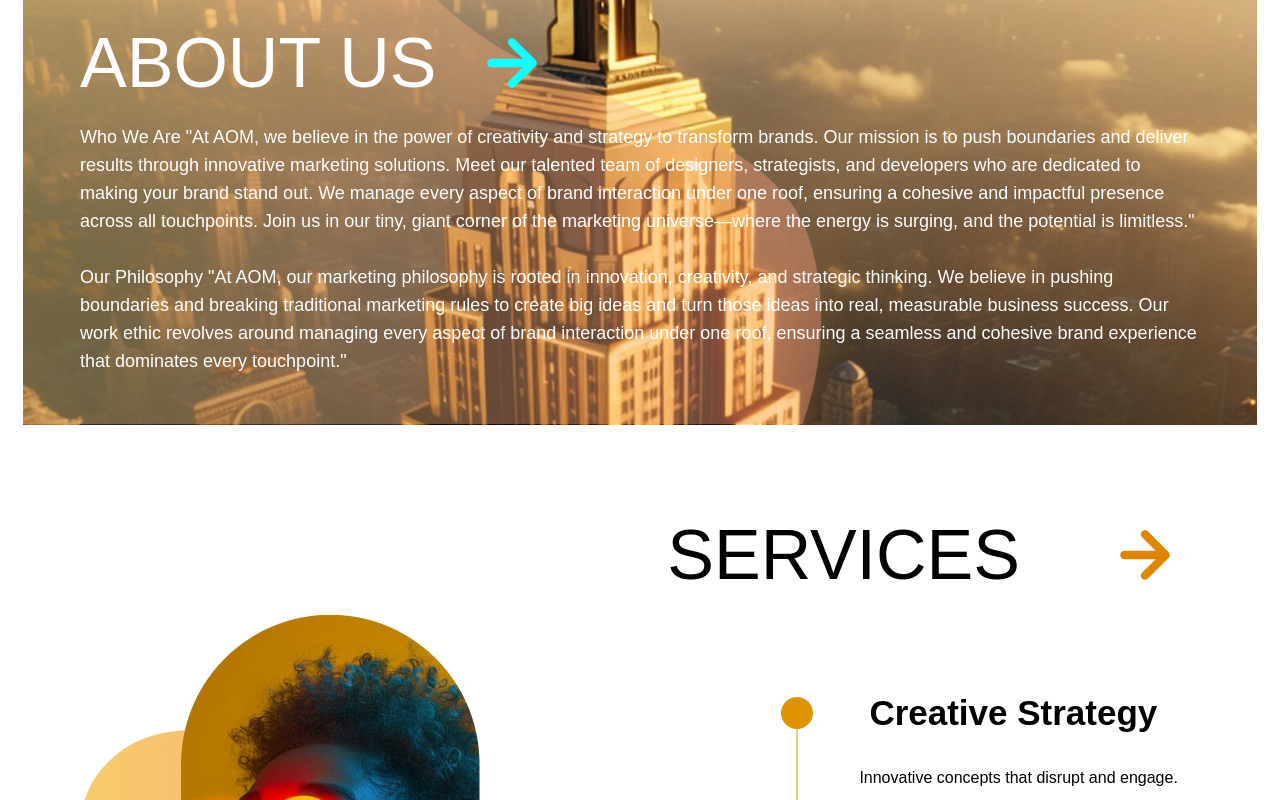
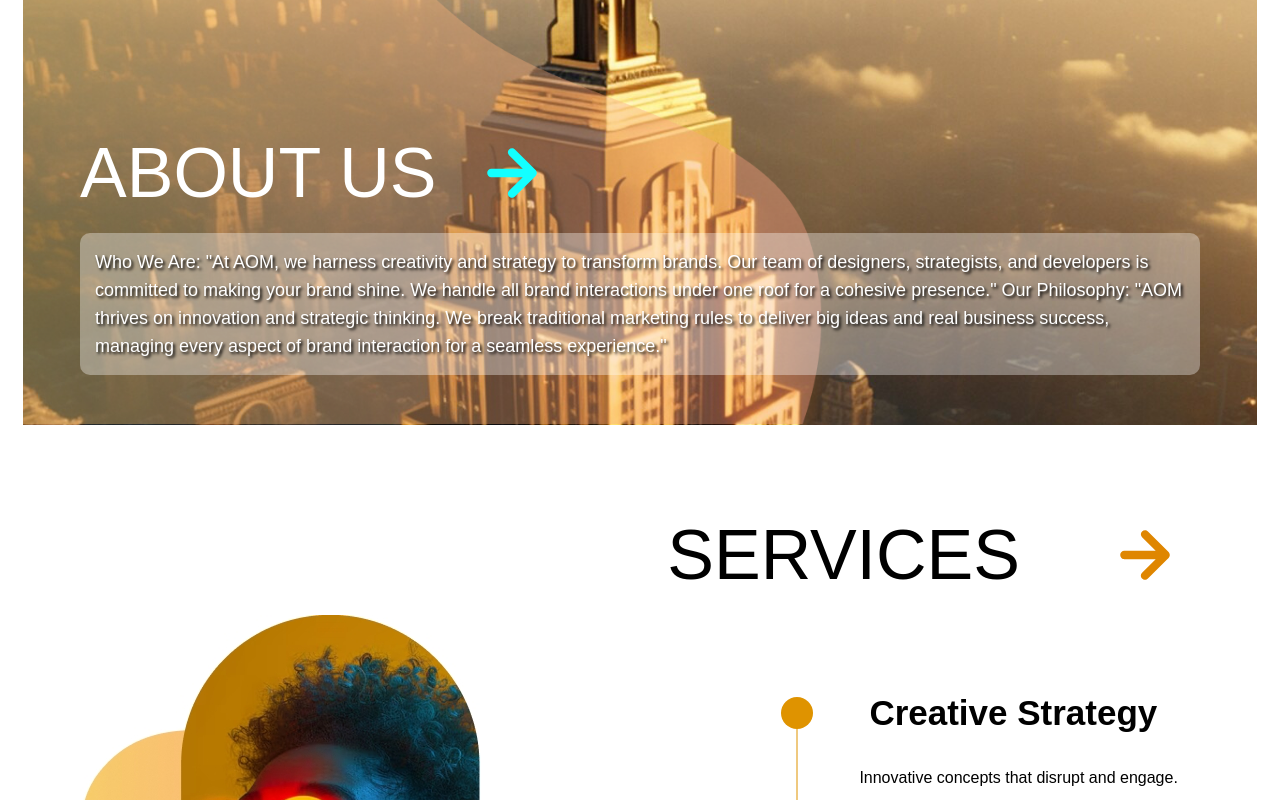
Before and after one commit to bohdan-kov/GSK, a plain HTML site: page index.html in a window 1280 px wide. Shown: the part 1220-2020 px from the top of the page. Drawn offline with nearby package versions, Linux system fonts and the light colour scheme; a web font is replaced by a local one.

Commit message:
Change text style

```diff
--- a/css/style.css
+++ b/css/style.css
@@ -149,6 +149,10 @@ body {
     font-weight: 400;
     font-size: 22px;
     line-height: 26px;
+    border-radius: 10px;
+    padding: 15px;
+    text-shadow: 2px 2px 3px black;
+    background-color: rgba(255, 255, 255, 0.25);
 }
 
 
@@ -240,6 +244,11 @@ body {
 .landing__content-text {
     font-size: 22px;
     line-height: 32px;
+    background-color: rgba(255, 255, 255, 0.35);
+    text-shadow: 1px 1px 2px #000000;
+    border-radius: 10px;
+    padding: 15px;
+    text-shadow: 2px 2px 3px black;
 }
 
 .services {
@@ -382,6 +391,11 @@ body {
 
 .contact__content-text a{
     color: #000;
+}
+
+.contact__content-text.landing__content-text {
+    background-color: none;
+    text-shadow: none;
 }
 
 .contact__form {
--- a/index.html
+++ b/index.html
@@ -123,21 +123,14 @@
                                 fill="#13FFFF" />
                         </svg>
                     </div>
-                    <p class="about__content-text landing__content-text">Who We Are "At AOM, we believe in the power of
-                        creativity and strategy to transform brands. Our mission is to push boundaries and deliver
-                        results through innovative marketing solutions. Meet our talented team of designers,
-                        strategists, and developers who are dedicated to making your brand stand out. We manage every
-                        aspect of brand interaction under one roof, ensuring a cohesive and impactful presence across
-                        all touchpoints. Join us in our tiny, giant corner of the marketing universe—where the energy is
-                        surging, and the potential is limitless."
-                        <br>
-                        <br>
+                    <p class="about__content-text landing__content-text">Who We Are: "At AOM, we harness creativity and
+                        strategy to transform brands. Our team of designers, strategists, and developers is committed to
+                        making your brand shine. We handle all brand interactions under one roof for a cohesive
+                        presence."
 
-                        Our Philosophy "At AOM, our marketing philosophy is rooted in innovation, creativity, and
-                        strategic thinking. We believe in pushing boundaries and breaking traditional marketing rules to
-                        create big ideas and turn those ideas into real, measurable business success. Our work ethic
-                        revolves around managing every aspect of brand interaction under one roof, ensuring a seamless
-                        and cohesive brand experience that dominates every touchpoint."
+                        Our Philosophy: "AOM thrives on innovation and strategic thinking. We break traditional
+                        marketing rules to deliver big ideas and real business success, managing every aspect of brand
+                        interaction for a seamless experience."
                     </p>
                 </div>
             </div>
```
